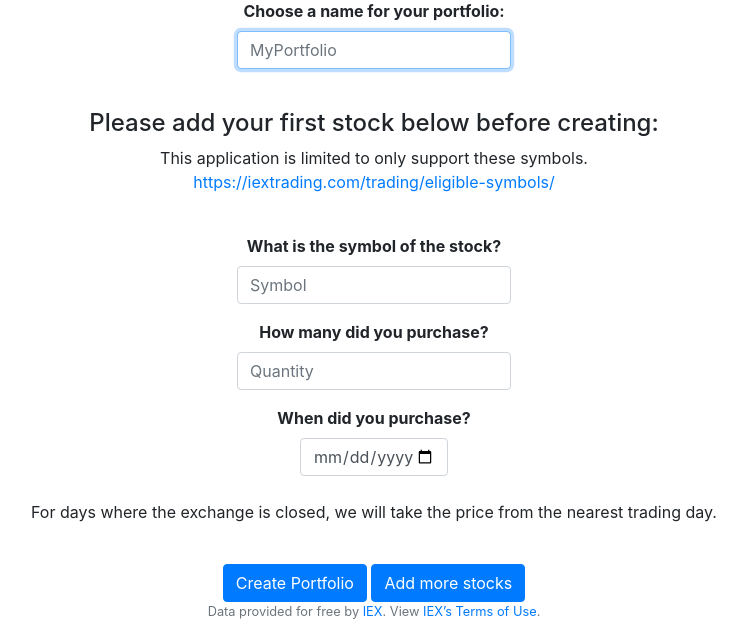
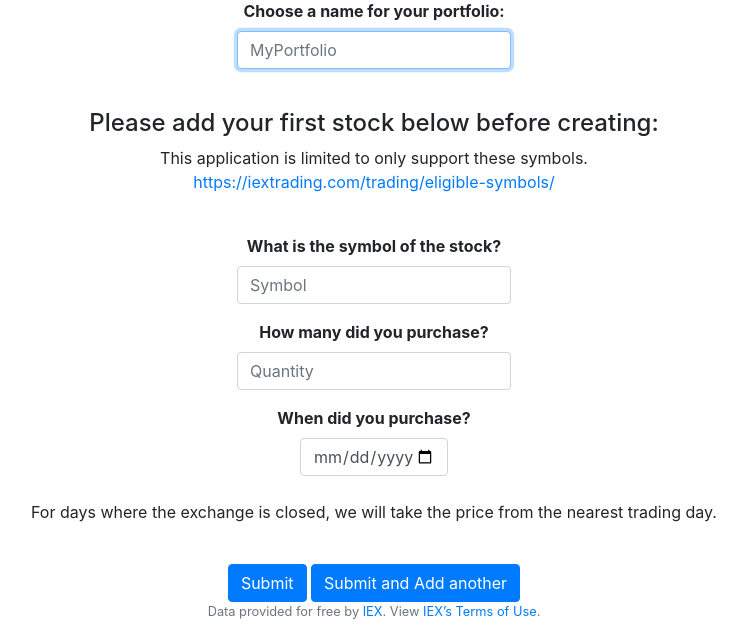
Before and after one commit to jsueling/cs50-final-project, a Flask app: page /create in a window 1280 px wide. Shown: the part 177-819 px from the top of the page, without its empty margins (266-1013 px from the left). Run offline with Flask 2, Linux system fonts and the light colour scheme; the visitor is signed in with stand-in values (Sample User, id 1); some libraries are stand-ins or nearby versions.

Commit message:
Created portfolios table to avoid alot of duplication in html and routes, changed queries to refer to portfolios, the user can create a portfolio with no shares in now

```diff
--- a/application.py
+++ b/application.py
@@ -81,11 +81,18 @@ def index():
 
     id = session["user_id"]
 
+    # https://www.psycopg.org/docs/usage.html
+    # Set paramaters of database connection from the config file
     params = config()
+    # Open connection
     conn = psycopg2.connect(**params)
+    # Open a cursor
     cur = conn.cursor()
-    cur.execute("SELECT portfolio_name FROM shares where id = (%s) GROUP BY portfolio_name;", (id,))
+    # Execute my query
+    cur.execute("SELECT portfolio_name FROM portfolios where id = (%s)", (id,))
+    # Store the results
     names = cur.fetchall()
+    # close the cursor and the connection
     cur.close()
     conn.close()
 
@@ -96,7 +103,7 @@ def index():
 
     # The user has 1 porfolio, automatic redirect to that portfolio
     if len(names) == 1:
-        return redirect(f"/myportfolios/{names[0][0]}")
+        return redirect(f"/myportfolios/{names[0][1]}")
     else:
         return render_template("index.html", names=names, no_portfolios=no_portfolios)
 
@@ -104,11 +111,12 @@ def index():
 def register():
     """Register user"""
 
+    # If there is already a user_id in session
     if session.get("user_id"):
         flash("You are already logged in.", "primary")
         return redirect("/")
 
-    # User submitting register form
+    # User is submitting the form on trying to register (POST)
     if request.method == "POST":
         # User inputs
         username = request.form.get("username")
@@ -166,37 +174,26 @@ def register():
 def login():
     """Log user in"""
 
-    # If there is already a user_id in session
     if session.get("user_id"):
         flash("You are already logged in.", "primary")
         return redirect("/")
 
-    # User is submitting the form on trying to login (POST)
     if request.method =="POST":
 
-        # User inputs
         username = request.form.get("username")
         lower_username = username.lower()
         password = request.form.get("password")
 
-        # Form checks
         if not username:
             return error_page("You must enter a username", 403)
         if not password:
             return error_page("You must enter a password", 403)
 
-        # https://www.psycopg.org/docs/usage.html
-        # Set paramaters of database connection from the config file
         params = config()
-        # Open connection
         conn = psycopg2.connect(**params)
-        # Open a cursor
         cur = conn.cursor()
-        # Execute my query
         cur.execute("SELECT * FROM users WHERE username = (%s);", (lower_username,))
-        # Store the results
         rows = cur.fetchall()
-        # close the cursor and the connection
         cur.close()
         conn.close()
 
@@ -207,14 +204,13 @@ def login():
         if not check_password_hash(rows[0][2], password):
             return error_page("Incorrect password (Case sensitive)", 403)
 
-        # Passed Checks > Store current user ID
+        # Passed Checks -> Store current user ID
         session["user_id"] = rows[0][0]
 
         flash(f"Logged in as {username} successfully!", "success")
         # Successful login
         return redirect("/")
 
-    # User wants to GET the page
     else:
         return render_template("login.html")
 
@@ -309,7 +305,8 @@ def create():
         conn = psycopg2.connect(**params)
         cur = conn.cursor()
         # We don't want a user to have portfolios with the same name
-        cur.execute("SELECT portfolio_name FROM shares WHERE id=(%s) AND portfolio_name=(%s) GROUP BY portfolio_name", (id, lower_pfname))
+        # Even if portfolio_name is already UNIQUE in the portfolios table
+        cur.execute("SELECT portfolio_name FROM portfolios WHERE id=(%s) AND portfolio_name=(%s)", (id, lower_pfname))
         rows = cur.fetchall()
         if len(rows) == 1:
             return error_page('You already have a portfolio with this name', 403)
@@ -335,15 +332,24 @@ def create():
 
         # All validity checks passed
 
+        # THIS LINE WILL BE IN /CREATE
+        cur.execute("INSERT INTO portfolios (id, portfolio_name) VALUES (%s, %s);", (id, lower_pfname))
+
+        # THIS LINE WILL BE IN /ADD
         cur.execute("INSERT INTO shares (symbol, purchase_quantity, purchase_price, purchase_date, portfolio_name, id) VALUES (%s, %s, %s, %s, %s, %s);",
                     (upper_symbol, purchase_quantity, purchase_price, scan_date, lower_pfname, id))
         conn.commit()
         cur.close()
         conn.close()
 
+        # /ADD
         flash(f"{purchase_quantity} shares of {upper_symbol} bought on \U0001F4C5 {scan_date} - saved to {portfolio_name}!", "success")
+
+        # /CREATE
         flash(f"{portfolio_name} has been successfully created!", "success")
 
+
+        # /ADD
         # https://stackoverflow.com/questions/8552675/form-sending-error-flask
         # The buttons do the same thing except redirect to different pages
         if request.form["submit"] == "create":
@@ -437,6 +443,7 @@ def myportfolios(portfolio_name):
     for j in x:
         j["net"] = round((j["net"]/y), 4)
 
+    # portfolio_name is the argument passed to the route
     return render_template("portfolio.html", x=x, portfolio_name=portfolio_name)
 
 @app.route("/delete", methods=["GET", "POST"])
@@ -448,7 +455,7 @@ def delete():
     params = config()
     conn = psycopg2.connect(**params)
     cur = conn.cursor()
-    cur.execute("SELECT portfolio_name FROM shares where id = (%s) GROUP BY portfolio_name;", (id,))
+    cur.execute("SELECT portfolio_name FROM portfolios where id = (%s)", (id,))
     names = cur.fetchall()
     cur.close()
     conn.close()
@@ -463,15 +470,16 @@ def delete():
         portfolios = request.form.getlist("portfolio")
 
         if not portfolios:
-            return error_page("Select portfolios you want to delete", 403)
+            return error_page("Select the portfolios you want to delete", 403)
 
         params = config()
         conn = psycopg2.connect(**params)
         cur = conn.cursor()
 
-        # For each selected portfolio, delete the corresponding rows in shares
+        # For each selected portfolio, delete the corresponding rows in portfolio
+        # This delete query will cascade to the shares table deleting any row there with this portfolio_name
         for portfolio in portfolios:
-            cur.execute("DELETE FROM shares where id = (%s) AND portfolio_name = (%s)", (id, portfolio))
+            cur.execute("DELETE FROM portfolios where id = (%s) AND portfolio_name = (%s)", (id, portfolio))
             flash(f"{portfolio} was successfully deleted!", "success")
 
         conn.commit()
--- a/templates/create.html
+++ b/templates/create.html
@@ -41,8 +41,8 @@
     <!-- https://developer.mozilla.org/en-US/docs/Web/HTML/Element/input/button -->
     <!-- https://stackoverflow.com/a/21376901 -->
     <div id="outer">
-        <button class="inner btn btn-primary" type="submit" name="submit" value="create">Create Portfolio</button>
-        <button class="inner btn btn-primary" type="submit" name="submit" value="add">Add more stocks</button>
+        <button class="inner btn btn-primary" type="submit" name="submit" value="create">Submit</button>
+        <button class="inner btn btn-primary" type="submit" name="submit" value="add">Submit and Add another</button>
     </div>
 </form>
 
--- a/templates/index.html
+++ b/templates/index.html
@@ -9,7 +9,7 @@
             <hr class="my-4">
             <p>Curabitur mollis ac velit quis porta. Morbi quis purus eget quam efficitur aliquet. Etiam sit amet felis placerat, consequat neque sagittis, consequat tortor. Morbi sagittis, arcu at ullamcorper auctor, justo ante pretium elit, sed imperdiet neque diam non enim. Fusce dignissim pretium libero, at interdum odio fringilla nec. Cras ac turpis at purus porttitor fringilla vel vitae ex. Phasellus et augue id dui porttitor dictum sit amet vulputate felis. Etiam ex lectus, efficitur blandit sagittis non, condimentum sit amet dolor. Morbi tristique efficitur viverra.</p>
             <p class="lead">
-                <a class="btn btn-primary btn-lg" href="/create" role="button">Create</a>
+                <a class="btn btn-primary btn-lg" href="/create" role="button">Get Started!</a>
             </p>
         </div>
     {% else %}
@@ -23,7 +23,7 @@
         </ul>
 
         <div id="outer">
-            <button class="inner btn btn-primary" href="/create">Create another portfolio</button>
+            <button class="inner btn btn-primary" href="/create">Create a new portfolio</button>
             <button class="inner btn btn-primary" href="/delete">Delete a portfolio</button>
         </div>
     {% endif %}
```
